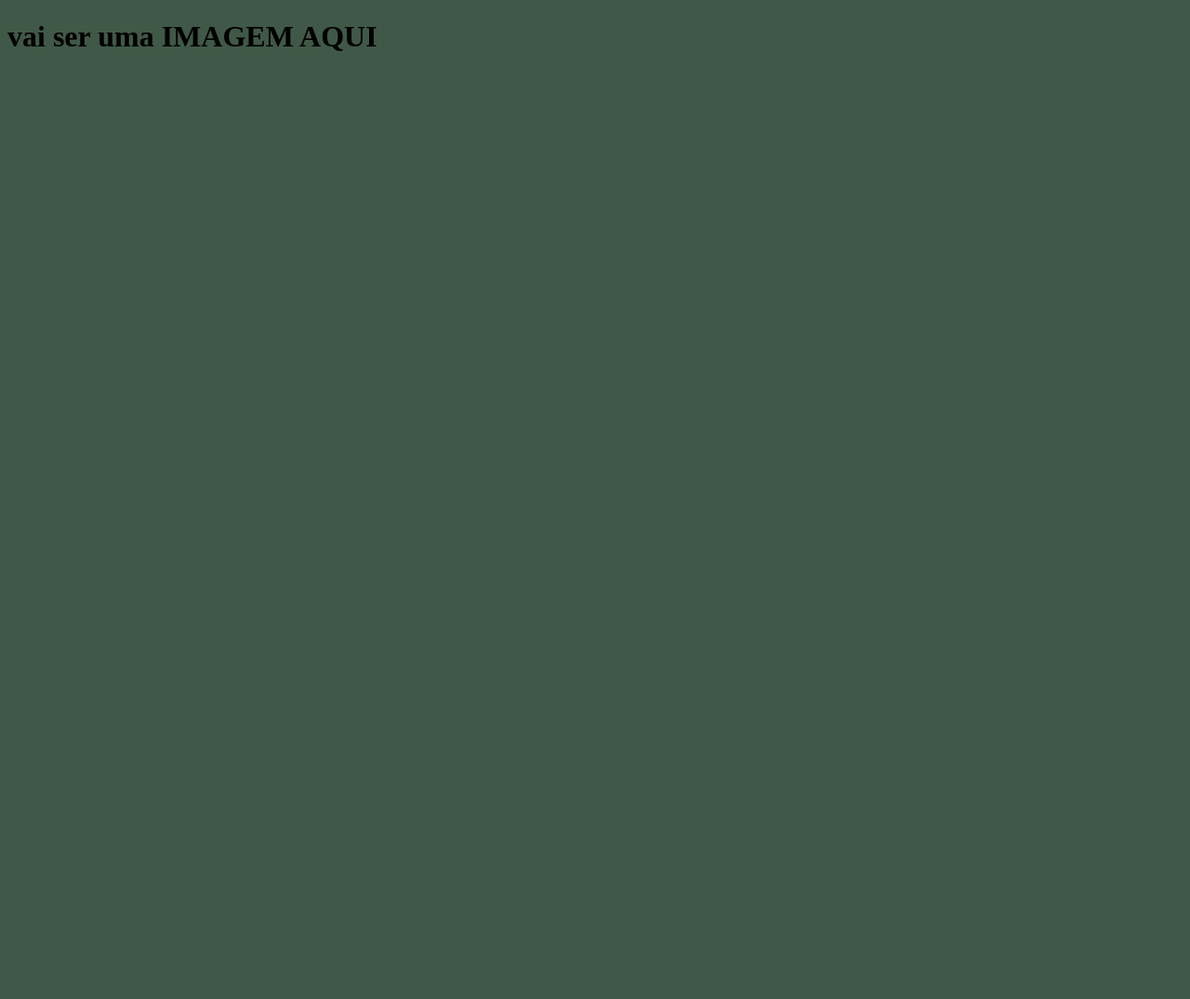
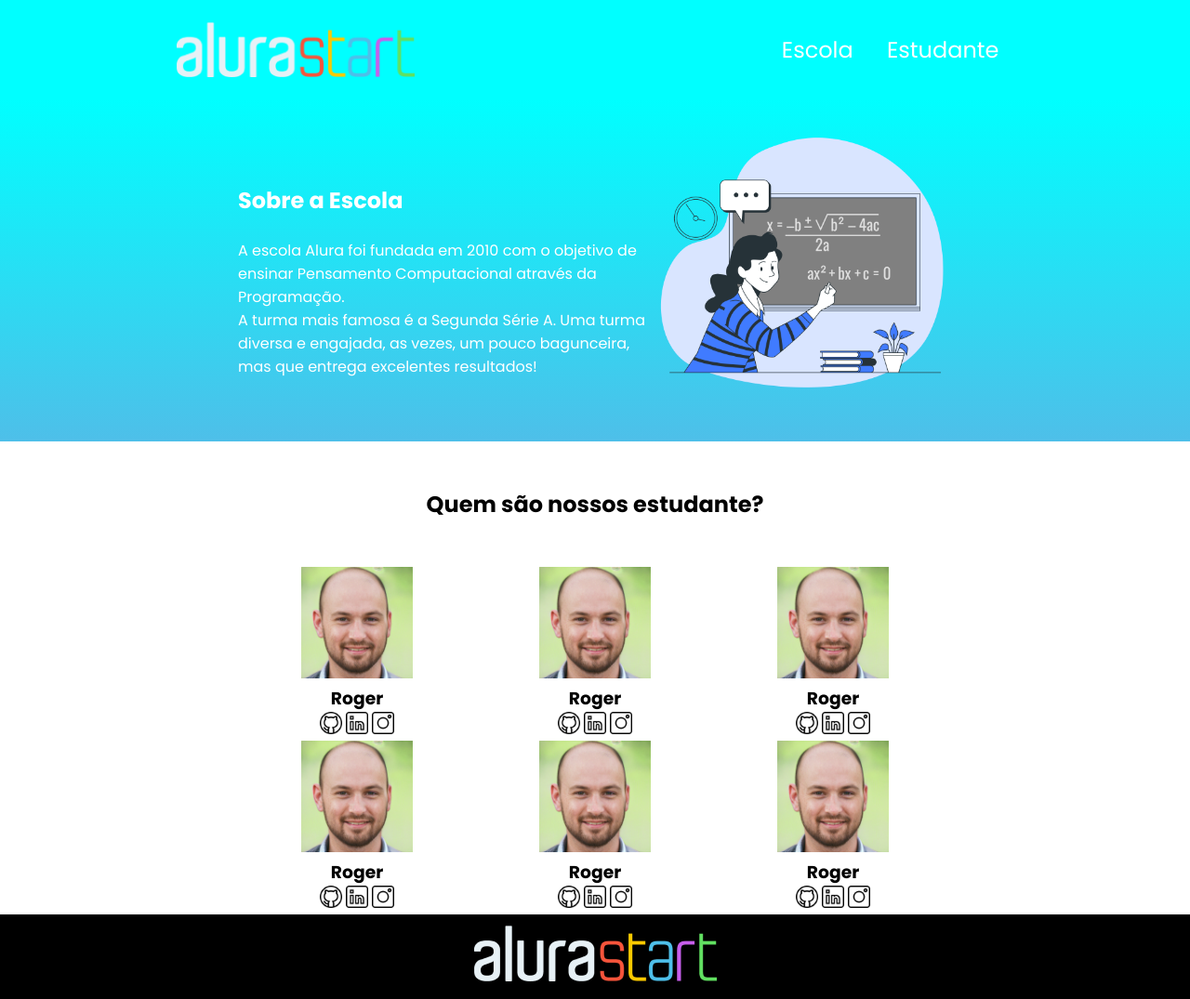
Before and after one commit to gueresonjunior/gpj, a plain HTML site: page index.html in a window 1280 px wide. Shown: the whole page at 93% size. Before the commit the page ends 800 px from the top, so only its background shows below. Drawn offline with Linux system fonts and the light colour scheme.

Commit message:
Add files via upload

```diff
--- a/index.html
+++ b/index.html
@@ -6,8 +6,78 @@
     <meta name="viewport" content="width=device-width, initial-scale=1.0">
     <title>Document</title>
     <link rel="stylesheet" href="style.css">
+    <link rel="preconnect" href="https://fonts.googleapis.com">
+    <link rel="preconnect" href="https://fonts.gstatic.com" crossorigin>
+    <link href="https://fonts.googleapis.com/css2?family=Poppins:wght@400;700&display=swap" rel="stylesheet">
 </head>
 <body>
-  <h1>vai ser uma IMAGEM AQUI </h1>
+    <header class="cabecalho">
+        <img class="cabecalho-imagem" src="alurastart logo 1.png" alt="logo da alura start">
+        <ul class="cabecalho-lista">
+            <li class="cabecalho-lista-item">Escola</li>
+            <li class="cabecalho-lista-item">Estudante</li>
+        </ul>
+    </header>
+    <section class="escola">
+        <div class="escola-div-conteudo">
+            <h2 class="escola-titulo">Sobre a Escola</h2>
+            <p class="escola-texto-um">A escola Alura foi fundada em 2010 com o objetivo de ensinar Pensamento Computacional através da Programação.</p>
+            <p class="escola-texto-dois">A turma mais famosa é a Segunda Série A. Uma turma diversa e engajada, as vezes, um pouco bagunceira, mas que entrega excelentes resultados!</p>
+        </div>
+        <img class="escola-imagem" src="Formula-bro.png" alt="Professora no quadro.">
+    </section>
+    <section class="estudante">
+        <h2 class="estudante-titulo">Quem são nossos estudante?</h2>
+        <div class="estudante-todos">
+         <span></span>
+        <div class="estudante-div">
+            <img class="estudante-imagem" src="roger.png" alt="foto do alan">
+            <h3 class="estudante-nome">Roger</h3>
+            <a href="https://github.com/gueresonjunior/gpj"><img class="estudante-icone" src="github.png" alt="icone github"></a>
+            <a href="https://instagram.com/gueresonjr01?igshid=ZDdkNTZiNTM="><img class="estudante-icone" src="linkedin.png" alt="icone linkedin"></a>
+            <a href="https://instagram.com/gueresonjr01?igshid=ZDdkNTZiNTM="><img class="estudante-icone" src="instagram.png" alt="icone instagram"></a>
+        </div>
+        <div class="estudante-div">
+            <img class="estudante-imagem" src="roger.png" alt="foto do alan">
+            <h3 class="estudante-nome">Roger</h3>
+            <img class="estudante-icone" src="github.png" alt="icone github">
+            <img class="estudante-icone" src="linkedin.png" alt="icone linkedin">
+            <img class="estudante-icone" src="instagram.png" alt="icone instagram">
+        </div>
+        <div class="estudante-div">
+            <img class="estudante-imagem" src="roger.png" alt="foto do alan">
+            <h3 class="estudante-nome">Roger</h3>
+            <img class="estudante-icone" src="github.png" alt="icone github">
+            <img class="estudante-icone" src="linkedin.png" alt="icone linkedin">
+            <img class="estudante-icone" src="instagram.png" alt="icone instagram">
+        </div>
+        <span></span>
+        <span></span>
+        <div class="estudante-div">
+            <img class="estudante-imagem" src="roger.png" alt="foto do alan">
+            <h3 class="estudante-nome">Roger</h3>
+            <img class="estudante-icone" src="github.png" alt="icone github">
+            <img class="estudante-icone" src="linkedin.png" alt="icone linkedin">
+            <img class="estudante-icone" src="instagram.png" alt="icone instagram">
+        </div>
+        <div class="estudante-div">
+            <img class="estudante-imagem" src="roger.png" alt="foto do alan">
+            <h3 class="estudante-nome">Roger</h3>
+            <img class="estudante-icone" src="github.png" alt="icone github">
+            <img class="estudante-icone" src="linkedin.png" alt="icone linkedin">
+            <img class="estudante-icone" src="instagram.png" alt="icone instagram">
+        </div>
+        <div class="estudante-div">
+            <img class="estudante-imagem" src="roger.png" alt="foto do alan">
+            <h3 class="estudante-nome">Roger</h3>
+            <img class="estudante-icone" src="github.png" alt="icone github">
+            <img class="estudante-icone" src="linkedin.png" alt="icone linkedin">
+            <img class="estudante-icone" src="instagram.png" alt="icone instagram">
+        </div>
+    </div>
+    </section>
+    <footer class="rodape">
+        <img class="rodape-imagem" src="alurastart logo 1.png" alt="logo da alura start">
+    </footer>
 </body>
 </html>
--- a/style.css
+++ b/style.css
@@ -1,3 +1,79 @@
+*{
+    margin: 0;
+    padding: 0;
+}
+
 body{
-background-color: #405847;
+    font-family: 'Poppins', sans-serif;
 }
+
+.cabecalho {
+    background-color: #00ffff;
+    color: white;
+    display: flex;
+    justify-content: space-around;
+    align-items: center;
+    padding: 24px 0;
+}
+
+.cabecalho-imagem{
+    width: 20%;
+}
+
+.cabecalho-lista-item{
+    display: inline-block;
+    margin: 0 16px;
+    font-size: 24px;
+}
+
+.escola-imagem{
+    width: 25%;
+}
+
+.escola{
+    background-image: linear-gradient(#00ffff,#4ebfe9);
+    color: white;
+    display: flex;
+    justify-content: center;
+    align-items: center;
+    padding: 24px 0;
+}
+
+.escola-div-conteudo{
+    width: 35%;
+}
+.escola-titulo{
+    padding: 24px 0;
+}
+
+.estudante-imagem{
+    width: 120px;
+}
+.estudante-icone{
+    width: 24px;
+}
+
+.estudante-div{
+    text-align: center;
+}
+
+.estudante-titulo{
+    text-align: center;
+    padding: 50px 0;
+}
+
+.estudante-todos{
+    display: grid;
+    grid-template-columns: 20% 20% 20% 20% 20%;
+}
+
+.rodape{
+    background-color: black;
+    text-align: center;
+}
+
+.rodape-imagem{
+    height: 60px;
+    padding: 12px 0;
+
+}
```
Also changed, not shown: Formula-bro.png (added), alurastart logo 1.png (added), github.png (added), instagram.png (added), linkedin.png (added), roger.png (added).
